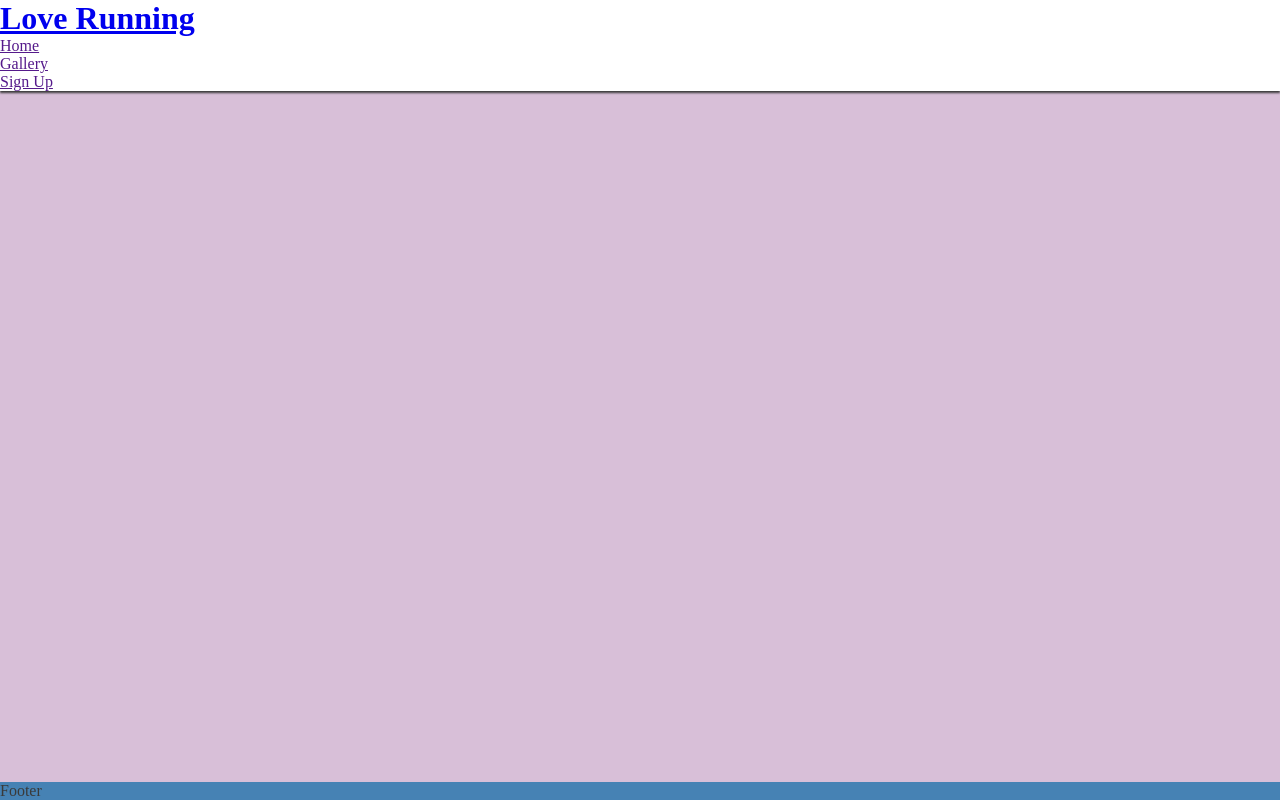
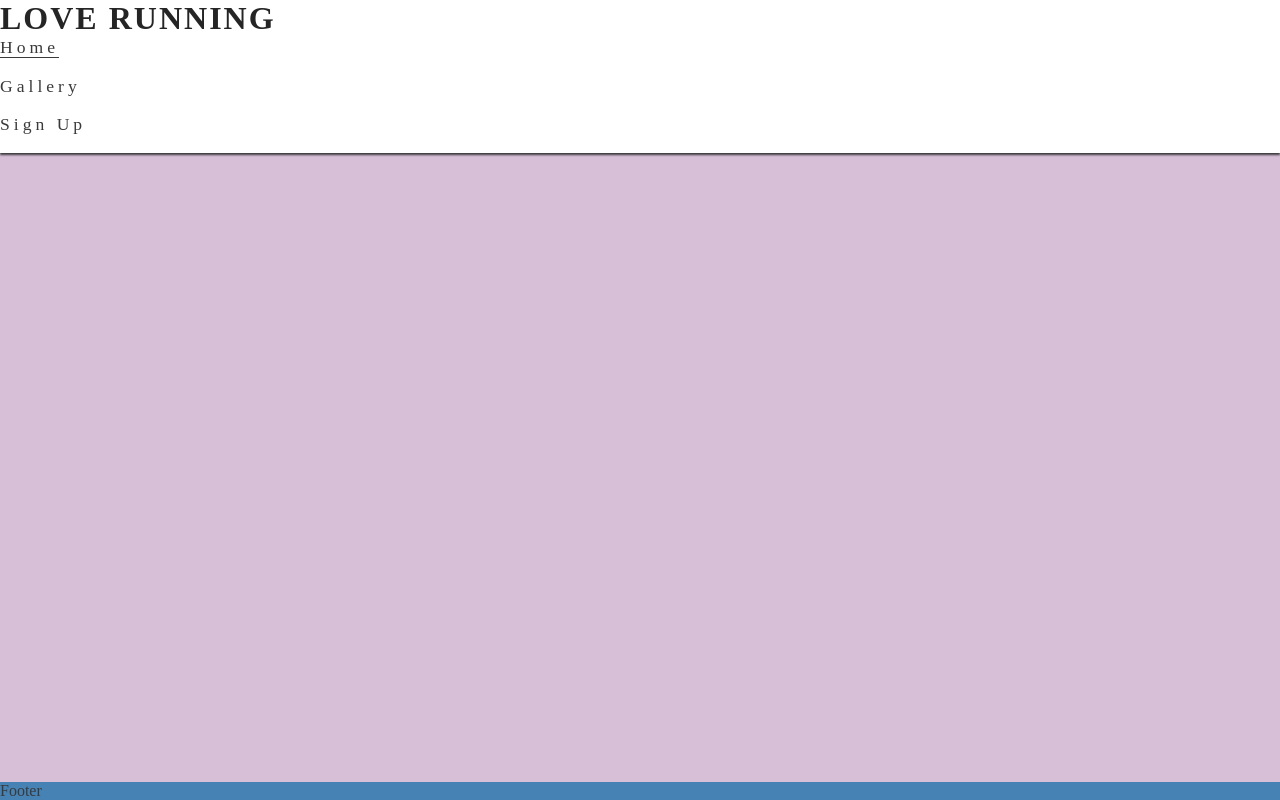
Before and after one commit to Ebuka-martins/LOVE-RUNNING-PROJECT, a plain HTML site: page index.html in a window 1280 px wide. Drawn offline with Linux system fonts and the light colour scheme.

Commit message:
style the navbar menu

```diff
--- a/assets/css/style.css
+++ b/assets/css/style.css
@@ -27,10 +27,29 @@ header {
     z-index: 99;
     width: 100%;
     box-shadow: 0 2px 2px #3a3a3a;
+}
 
+header a {
+    text-decoration: none;
+    color: inherit;
+}
+
+#menu {
+    letter-spacing: 4px;
+    list-style-type: none;
+    font-size: 110%;
+}
+#menu > li {
+    margin-bottom: 1em;
+}
+.active {
+    border-bottom: 1px solid #3a3a3a;
 }
 h1 {
     font-family: lota sans-serif;
+    text-transform: uppercase;
+    letter-spacing: 2px;
+    color: #252525;
 }
 
 /* The Main Body Content of the Website */
--- a/index.html
+++ b/index.html
@@ -29,8 +29,8 @@
       <h1 id="logo">Love Running</h1>
     </a>
     <nav>
-      <ul>
-        <li><a href="">Home</a></li>
+      <ul id="menu">
+        <li><a href="" class="active">Home</a></li>
         <li><a href="">Gallery</a></li>
         <li><a href="">Sign Up</a></li>
       </ul>
```
